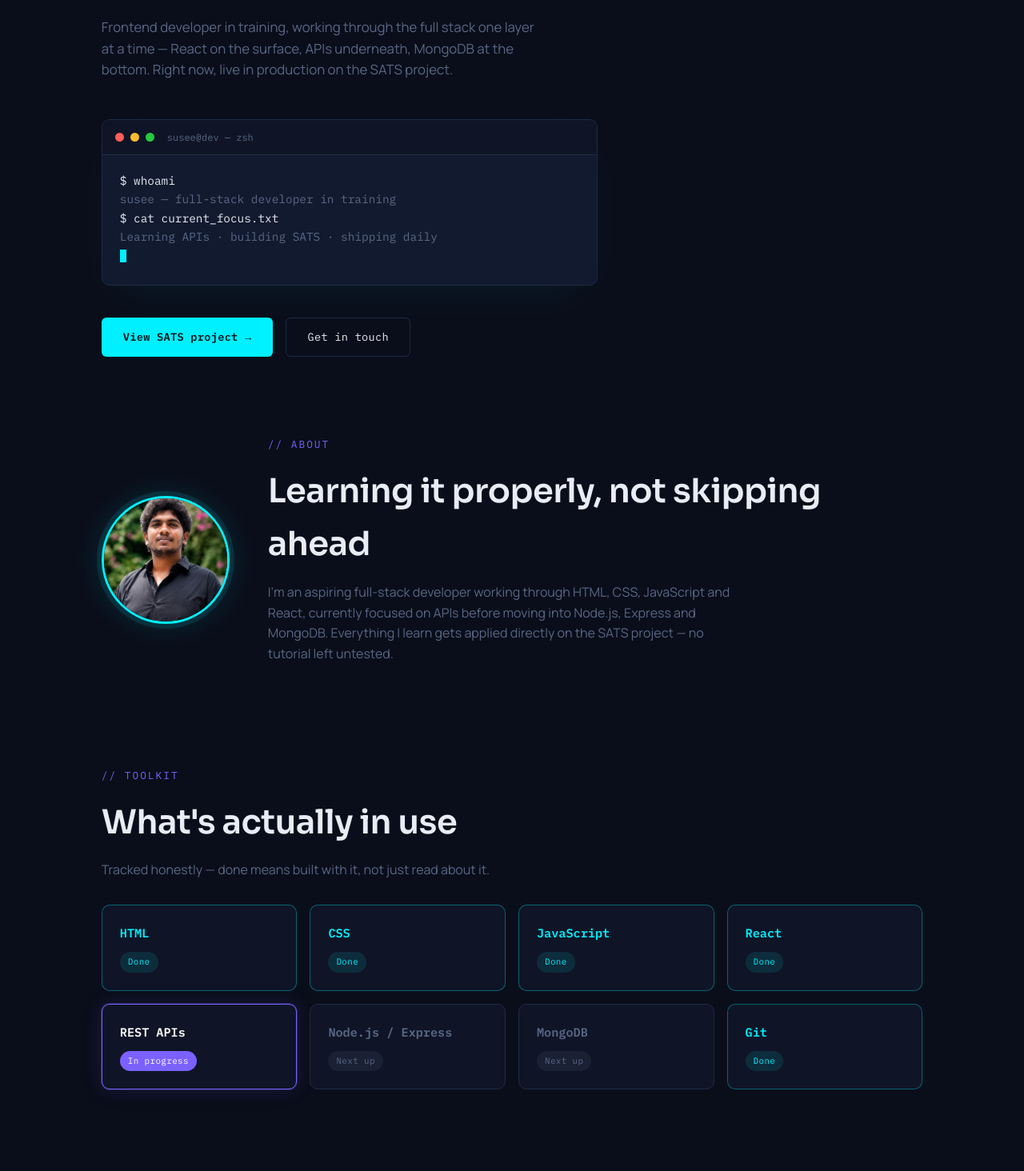
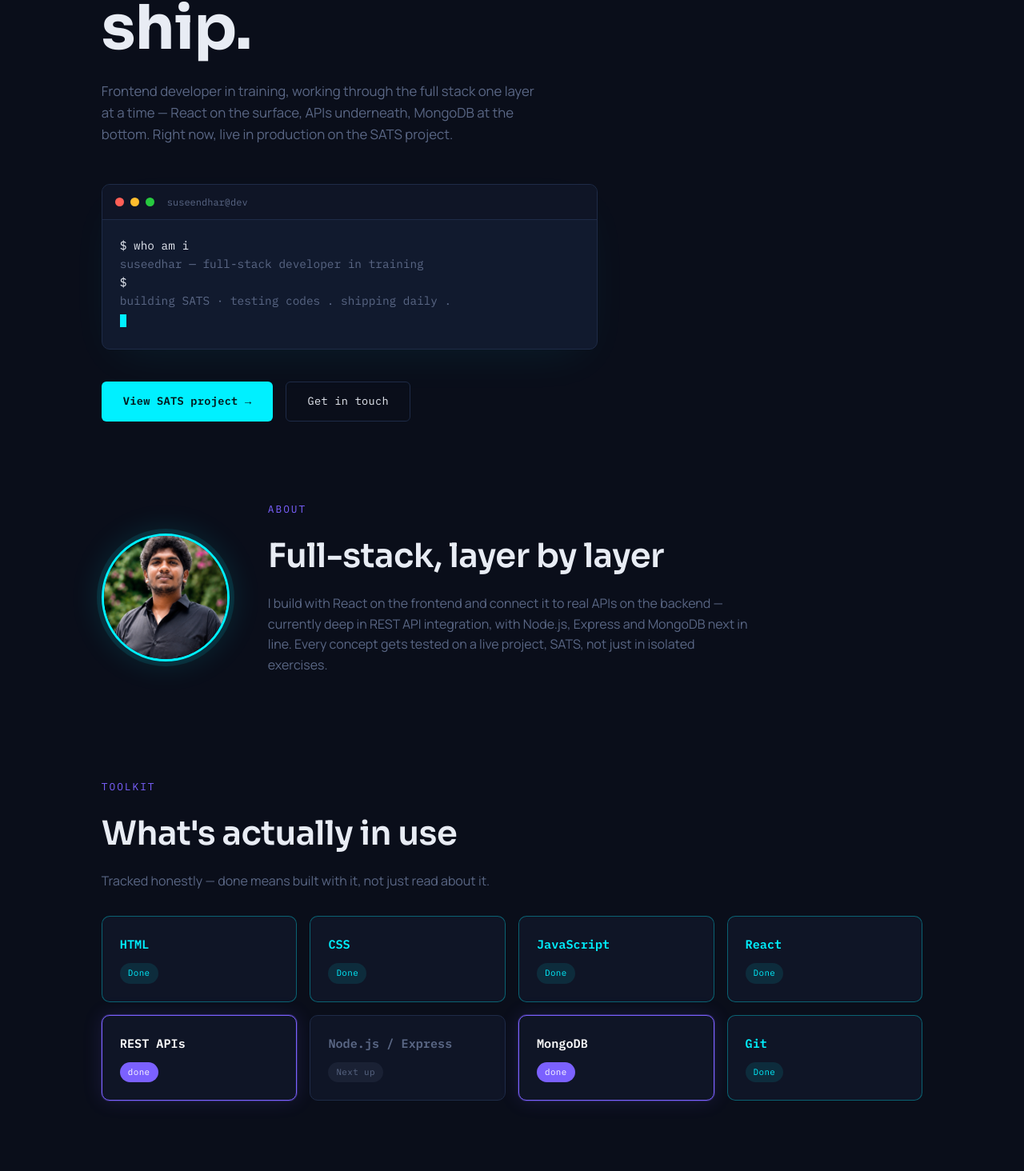
Before and after one commit to workpentabrains-123/my-portfolio, a React (Vite) app: page / in a window 1280 px wide. Shown: the part 857-2321 px from the top of the page at 80% size. Built offline with nearby package versions, Linux system fonts and the light colour scheme.

Commit message:
Updated portfolio

```diff
--- a/src/components/About.jsx
+++ b/src/components/About.jsx
@@ -9,14 +9,13 @@ function About() {
         </div>
 
         <div className="sec-head">
-          <div className="sec-eyebrow">// About</div>
-          <h2>Learning it properly, not skipping ahead</h2>
+          <div className="sec-eyebrow">About</div>
+          <h2>Full-stack, layer by layer</h2>
           <p className="sec-desc">
-            I'm an aspiring full-stack developer working through HTML, CSS,
-            JavaScript and React, currently focused on APIs before moving
-            into Node.js, Express and MongoDB. Everything I learn gets
-            applied directly on the SATS project — no tutorial left
-            untested.
+            I build with React on the frontend and connect it to real APIs on
+the backend — currently deep in REST API integration, with Node.js,
+Express and MongoDB next in line. Every concept gets tested on a live
+project, SATS, not just in isolated exercises.
           </p>
         </div>
       </div>
--- a/src/components/Hero.jsx
+++ b/src/components/Hero.jsx
@@ -3,12 +3,12 @@ import { useEffect, useRef } from "react";
 // Lines the terminal types out, in order.
 // prompt: shown before the text (e.g. "$ "), dim: styled muted, cursor: shows blinking cursor instead of text
 const TERMINAL_LINES = [
-  { prompt: "$ ", text: "whoami" },
-  { prompt: "", text: "susee — full-stack developer in training", dim: true },
-  { prompt: "$ ", text: "cat current_focus.txt" },
+  { prompt: "$ ", text: "who am i" },
+  { prompt: "", text: "suseedhar — full-stack developer in training", dim: true },
+  { prompt: "$ ", text: "" },
   {
     prompt: "",
-    text: "Learning APIs · building SATS · shipping daily",
+    text: "building SATS · testing codes . shipping daily .  ",
     dim: true,
   },
   { prompt: "$ ", text: "_", cursor: true },
@@ -65,10 +65,10 @@ function Hero() {
 
   return (
     <section className="hero">
-      <div className="eyebrow">Currently building · APIs</div>
+      <div className="eyebrow">Currently testing codes</div>
 
       <h1>
-        Susee builds <span className="grad">full-stack</span>
+        Suseendhar builds <span className="grad">full-stack</span>
         <br />
         things that actually ship.
       </h1>
@@ -84,7 +84,7 @@ function Hero() {
           <div className="dot r"></div>
           <div className="dot y"></div>
           <div className="dot g"></div>
-          <div className="term-title">susee@dev — zsh</div>
+          <div className="term-title">suseendhar@dev</div>
         </div>
         <div className="term-body" ref={termRef}></div>
       </div>
--- a/src/components/Projects.jsx
+++ b/src/components/Projects.jsx
@@ -4,7 +4,7 @@ function Projects() {
   return (
     <section id="projects">
       <div className="sec-head reveal">
-        <div className="sec-eyebrow">// Active work</div>
+        <div className="sec-eyebrow">Active work</div>
         <h2>Projects</h2>
         <p className="sec-desc">
           Real repos, real requests — the exact stack I'm learning, applied
--- a/src/components/Skills.jsx
+++ b/src/components/Skills.jsx
@@ -2,7 +2,7 @@ import skills from "../data/skills";
 
 const STATUS_LABEL = {
   done: "Done",
-  active: "In progress",
+  active: "done",
   upcoming: "Next up",
 };
 
@@ -10,7 +10,7 @@ function Skills() {
   return (
     <section id="skills">
       <div className="sec-head reveal">
-        <div className="sec-eyebrow">// Toolkit</div>
+        <div className="sec-eyebrow">Toolkit</div>
         <h2>What's actually in use</h2>
         <p className="sec-desc">
           Tracked honestly — done means built with it, not just read about
--- a/src/data/projects.js
+++ b/src/data/projects.js
@@ -13,13 +13,13 @@ const projects = [
       "A responsive React portfolio showcasing skills, projects, and the learning journey through the full stack — the site you're looking at now.",
     repos: ["portfolio"],
   },
-  {
-    title: "API Testing Practice",
-    tag: "Postman",
-    description:
-      "Practiced REST APIs using Postman, covering GET, POST, PUT, PATCH, and DELETE requests against real endpoints.",
-    repos: ["Postman collections"],
-  },
+  // {
+  //   title: "API Testing Practice",
+  //   tag: "Postman",
+  //   description:
+  //     "Practiced REST APIs using Postman, covering GET, POST, PUT, PATCH, and DELETE requests against real endpoints.",
+  //   repos: ["Postman collections"],
+  // },
 ];
 
 export default projects;
--- a/src/data/skills.js
+++ b/src/data/skills.js
@@ -6,7 +6,7 @@ const skills = [
   { name: "React", status: "done" },
   { name: "REST APIs", status: "active" },
   { name: "Node.js / Express", status: "upcoming" },
-  { name: "MongoDB", status: "upcoming" },
+  { name: "MongoDB", status: "active" },
   { name: "Git", status: "done" },
 ];
 
```
